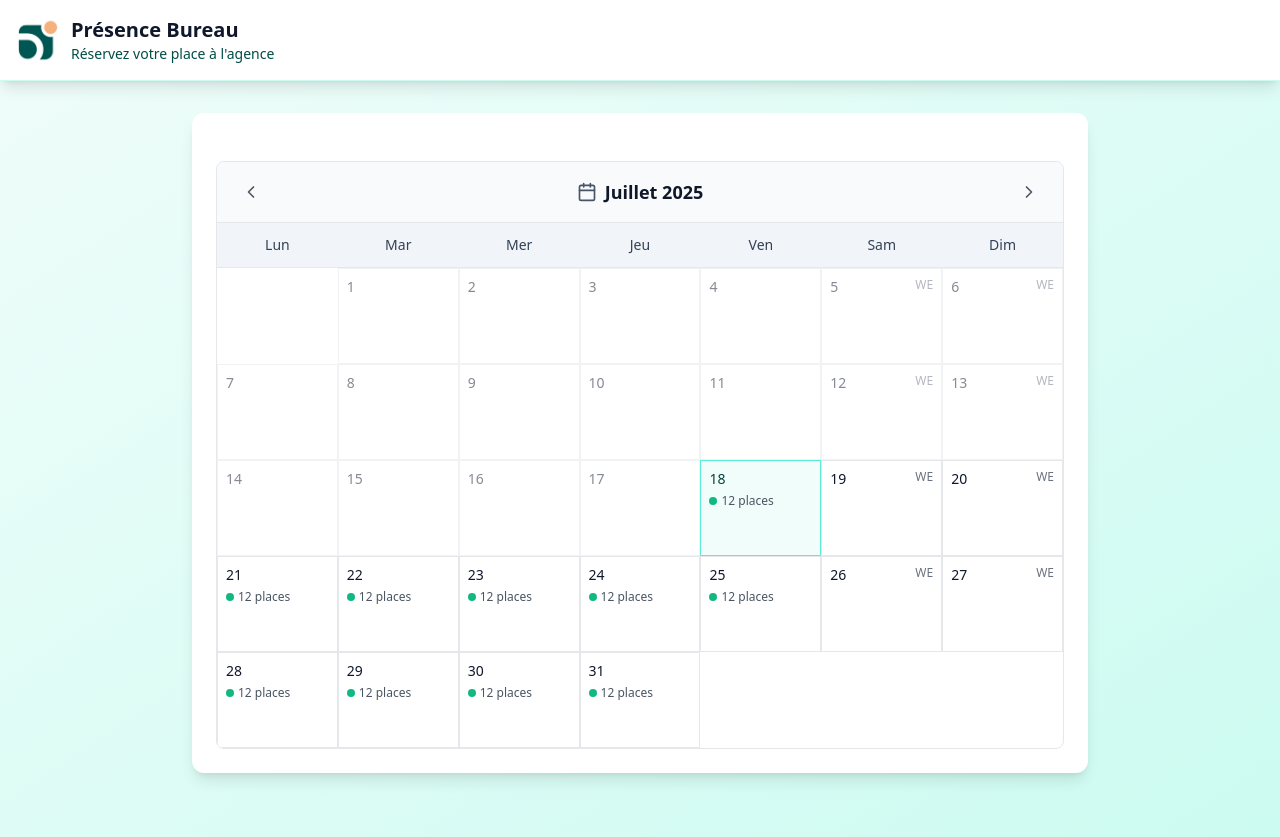
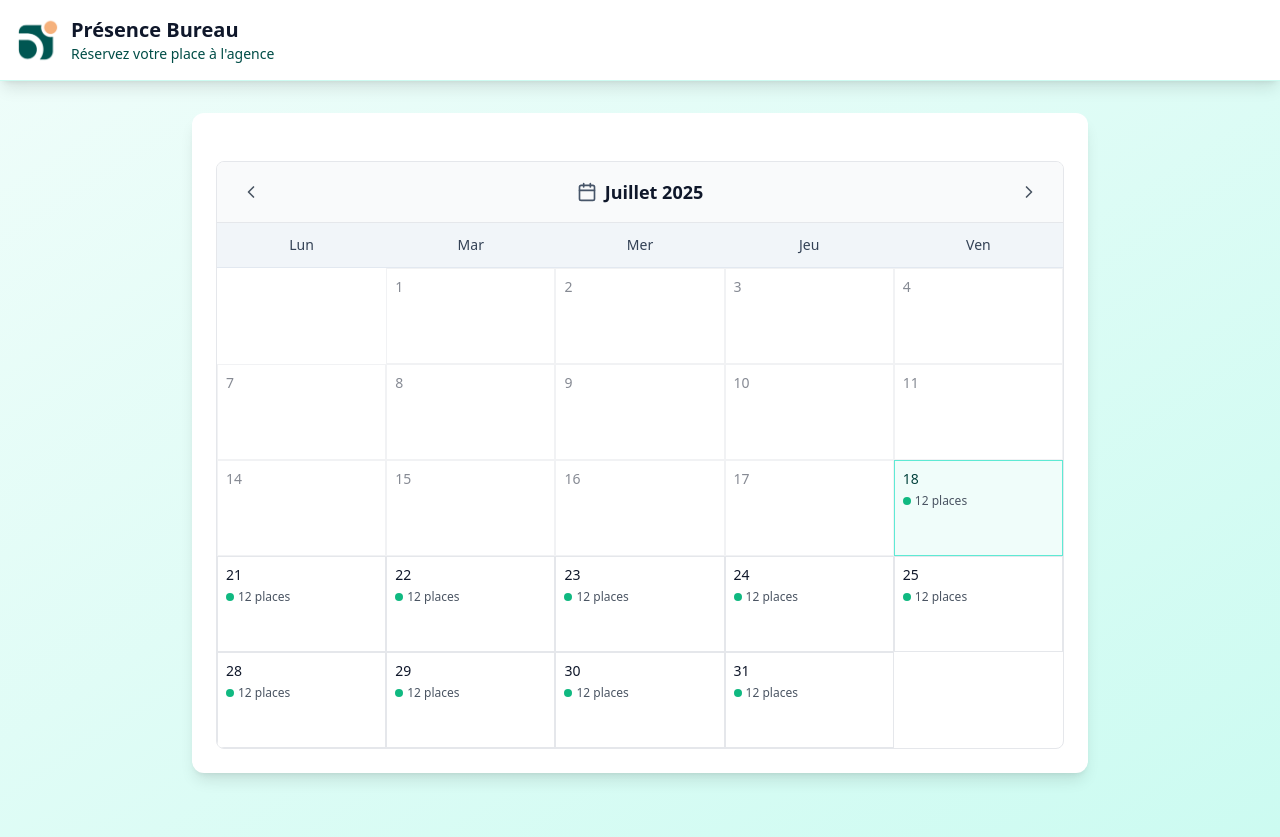
Before and after one commit to mloubiere/a-5-degres-pres, a React (Vite) app: page / in a window 1280 px wide. Built offline with nearby package versions, Linux system fonts and the light colour scheme.

Commit message:
Suppression des colonnes samedi et dimanche

```diff
--- a/src/components/CalendarView.tsx
+++ b/src/components/CalendarView.tsx
@@ -15,7 +15,7 @@ const CalendarView: React.FC<CalendarViewProps> = ({
 }) => {
   const [currentDate, setCurrentDate] = useState(new Date());
 
-  const daysOfWeek = ['Lun', 'Mar', 'Mer', 'Jeu', 'Ven', 'Sam', 'Dim'];
+  const daysOfWeek = ['Lun', 'Mar', 'Mer', 'Jeu', 'Ven'];
   const months = [
     'Janvier', 'Février', 'Mars', 'Avril', 'Mai', 'Juin',
     'Juillet', 'Août', 'Septembre', 'Octobre', 'Novembre', 'Décembre'
@@ -23,7 +23,12 @@ const CalendarView: React.FC<CalendarViewProps> = ({
 
   const getFirstDayOfMonth = (date: Date) => {
     const firstDay = new Date(date.getFullYear(), date.getMonth(), 1);
-    return firstDay.getDay() === 0 ? 6 : firstDay.getDay() - 1; // Adjust for Monday start
+    const dayOfWeek = firstDay.getDay();
+    // Convert to Monday start (0=Monday, 1=Tuesday, ..., 4=Friday)
+    // Skip weekends entirely
+    if (dayOfWeek === 0) return -1; // Sunday - skip
+    if (dayOfWeek === 6) return -1; // Saturday - skip
+    return dayOfWeek - 1;
   };
 
   const getDaysInMonth = (date: Date) => {
@@ -59,42 +64,64 @@ const CalendarView: React.FC<CalendarViewProps> = ({
     const daysInMonth = getDaysInMonth(currentDate);
     const days = [];
 
-    // Empty cells for days before the first day of the month
-    for (let i = 0; i < firstDay; i++) {
-      days.push(<div key={`empty-${i}`} className="h-24"></div>);
+    // Days of the month (only weekdays)
+    let currentWeekDay = firstDay >= 0 ? firstDay : 0;
+    let needsEmptyCell = firstDay > 0;
+
+    // Add empty cells for the beginning of the month if needed
+    if (needsEmptyCell) {
+      for (let i = 0; i < firstDay; i++) {
+        days.push(<div key={`empty-${i}`} className="h-24"></div>);
+      }
     }
 
-    // Days of the month
     for (let day = 1; day <= daysInMonth; day++) {
       const date = new Date(currentDate.getFullYear(), currentDate.getMonth(), day);
+      const dayOfWeek = date.getDay();
+
+      // Skip weekends
+      if (dayOfWeek === 0 || dayOfWeek === 6) {
+        continue;
+      }
+
       const availableSpots = getAvailableSpots(date);
       const reservations = getReservations(date);
-      const isWeekendDay = isWeekend(date);
       const isPast = isPastDate(date);
       const isTodayDate = isToday(date);
+
+      // Add empty cells to complete the week if we're starting a new week
+      const currentDayIndex = dayOfWeek === 0 ? 6 : dayOfWeek - 1; // Convert to our 0-4 index
+      const expectedDayIndex = currentWeekDay % 5;
+
+      if (currentDayIndex < expectedDayIndex) {
+        // We've moved to a new week, fill remaining cells of previous week
+        const cellsToAdd = 5 - expectedDayIndex;
+        for (let i = 0; i < cellsToAdd; i++) {
+          days.push(<div key={`week-end-${day}-${i}`} className="h-24"></div>);
+        }
+        currentWeekDay = currentDayIndex;
+      } else {
+        currentWeekDay = currentDayIndex;
+      }
 
       days.push(
         <div
           key={day}
-          onClick={() => !isPast && !isWeekendDay && onDateClick(date)}
+          onClick={() => !isPast && onDateClick(date)}
           className={`
             h-24 border border-gray-200 p-2 cursor-pointer transition-all duration-200
             ${isTodayDate ? 'bg-primary-50 border-primary-300' : 'bg-white hover:bg-gray-50'}
             ${isPast ? 'bg-gray-100 cursor-not-allowed opacity-50' : ''}
-            ${isWeekendDay ? 'bg-gray-50 cursor-not-allowed' : ''}
-            ${!isPast && !isWeekendDay ? 'hover:shadow-md hover:scale-105' : ''}
+            ${!isPast ? 'hover:shadow-md hover:scale-105' : ''}
           `}
         >
           <div className="flex justify-between items-start mb-1">
             <span className={`text-sm font-medium ${isTodayDate ? 'text-primary-700' : 'text-secondary-900'}`}>
               {day}
             </span>
-            {isWeekendDay && (
-              <span className="text-xs text-gray-500">WE</span>
-            )}
           </div>
 
-          {!isWeekendDay && !isPast && (
+          {!isPast && (
             <div className="space-y-1">
               <div className="flex items-center gap-1">
                 <div className={`w-2 h-2 rounded-full ${
@@ -119,6 +146,8 @@ const CalendarView: React.FC<CalendarViewProps> = ({
           )}
         </div>
       );
+
+      currentWeekDay++;
     }
 
     return days;
@@ -151,7 +180,7 @@ const CalendarView: React.FC<CalendarViewProps> = ({
         </div>
       </div>
 
-      <div className="grid grid-cols-7 gap-0">
+      <div className="grid grid-cols-5 gap-0">
         {daysOfWeek.map(day => (
           <div key={day} className="bg-secondary-100 p-3 text-center text-sm font-medium text-secondary-700 border-b border-secondary-200">
             {day}
```
